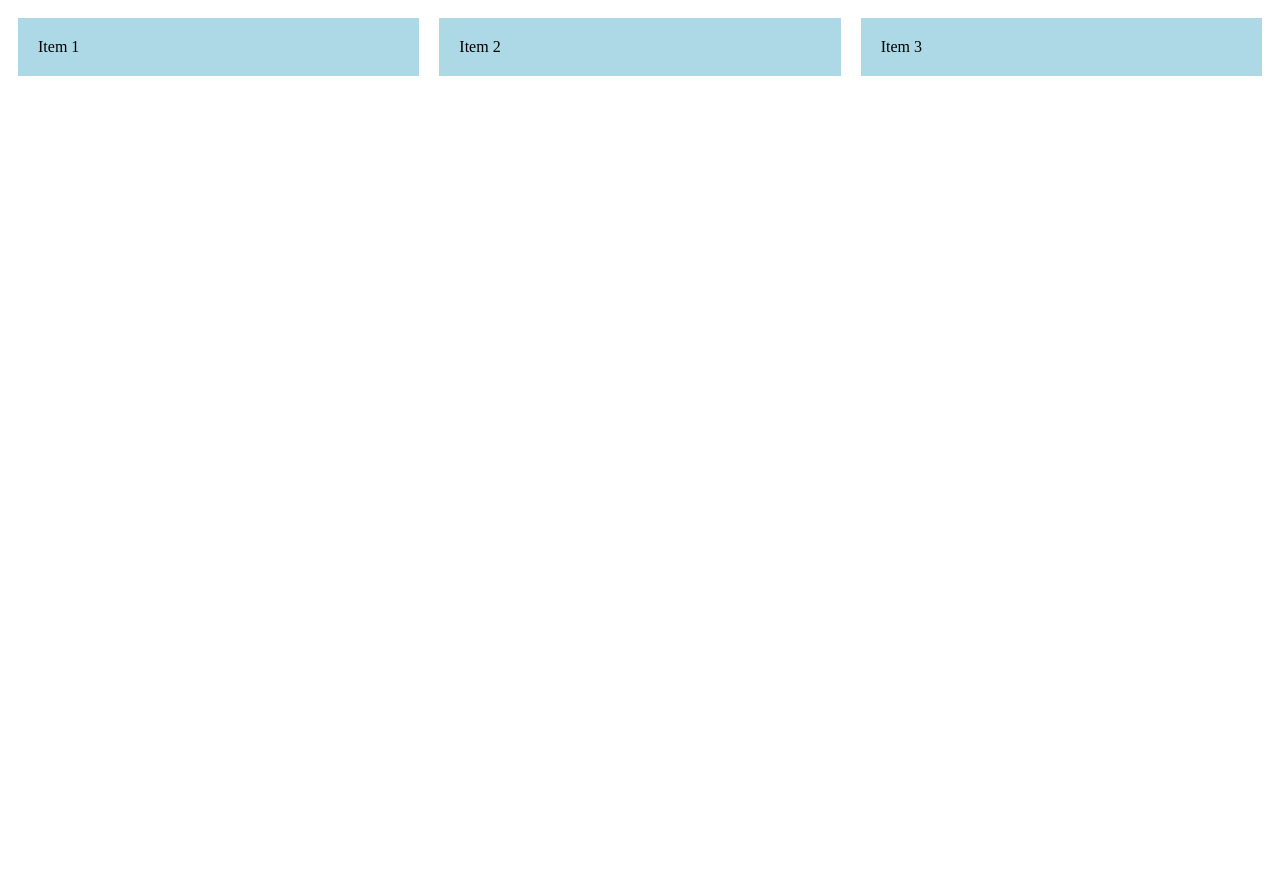
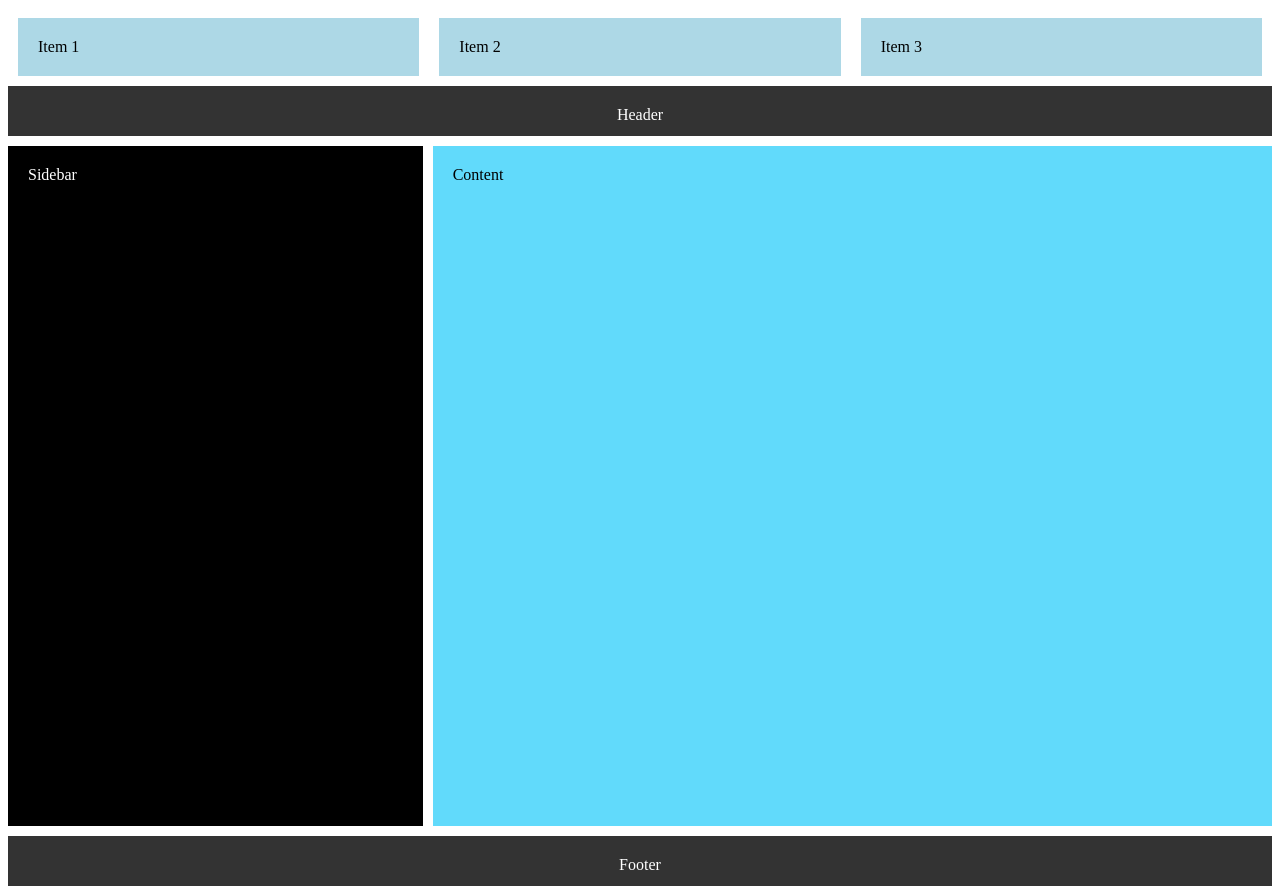
Before and after one commit to clairemuiru1/advaced-css, a plain HTML site: page index.html in a window 1280 px wide. Before the commit the page ends 800 px from the top, so only its background shows below. Drawn offline with Linux system fonts and the light colour scheme.

Commit message:
"studied grid"

```diff
--- a/index.html
+++ b/index.html
@@ -12,5 +12,11 @@
         <div class="item">Item 2</div>
         <div class="item">Item 3</div>
     </div>
+    <div class="grid-container">
+        <div class="header">Header</div>
+        <div class="sidebar">Sidebar</div>
+        <div class="content">Content</div>
+        <div class="footer">Footer</div>
+    </div>
 </body>
 </html>
--- a/styles.css
+++ b/styles.css
@@ -11,3 +11,39 @@
     padding: 20px;
     background-color: lightblue;
 }
+.grid-container{
+    display: grid;
+    grid-template-columns: repeat(3, 1fr);
+    grid-template-rows: 50px auto 50px;
+    grid-gap: 10px;
+    grid-template-areas:
+      "header header header"
+      "sidebar content content"
+      "footer footer footer";
+    height: 100vh;
+}
+.header{
+    grid-area: header;
+    background-color: #333;
+    color: white;
+    text-align: center;
+    padding: 20px;
+}
+.sidebar{
+    grid-area: sidebar;
+    background-color: #000;
+    color: white;
+    padding: 20px;
+}
+.content{
+    grid-area: content;
+    background-color: #61dafb;
+    padding: 20px;
+}
+.footer{
+    grid-area: footer;
+    background-color: #333;
+    color: white;
+    text-align: center;
+    padding: 20px;
+}
```
